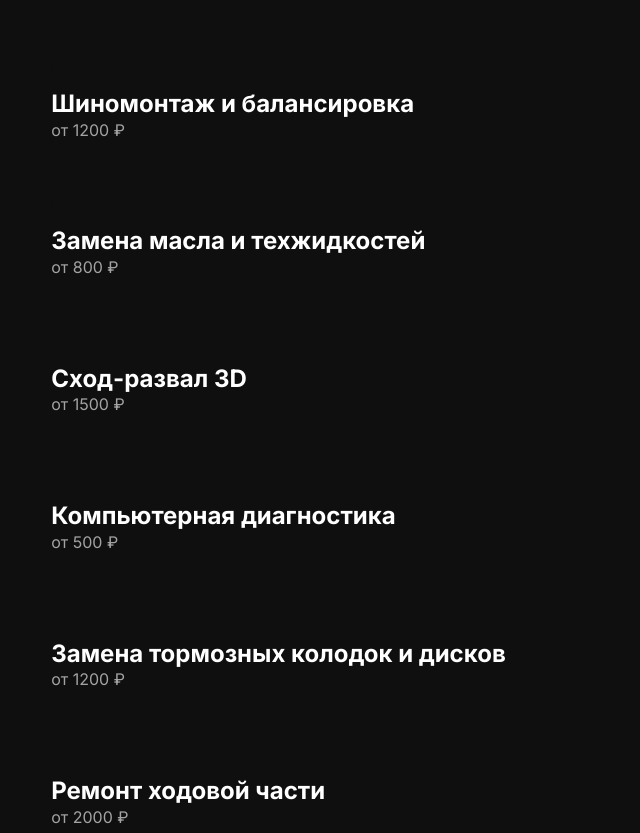
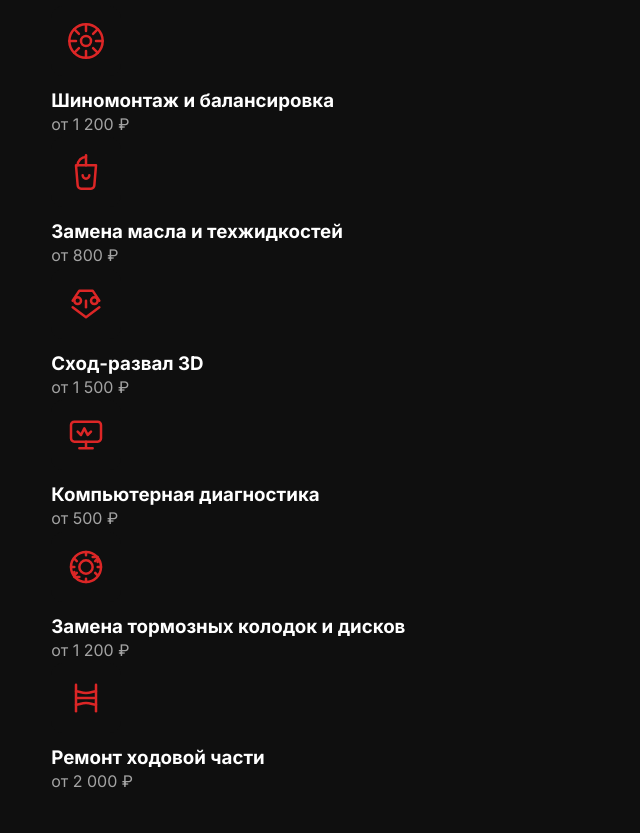
Before and after one commit to skandersim/car-service-web.practice, a plain HTML site: page index.html in a window 1280 px wide. Shown: the part 1920-2753 px from the top of the page, without its empty margins (0-640 px from the left). Drawn offline with Linux system fonts and the light colour scheme.

Commit message:
Добавил иконки

```diff
--- a/index.html
+++ b/index.html
@@ -139,34 +139,77 @@
             </div>
             <div class="servis-grid" id="servisGrid">
                 <article class="feature-servis reveal">
-                    <div class="f-icon"></div>
-                    <h2>Шиномонтаж и балансировка</h2>
-                    <p>от 1200 ₽</p>
+                    <div class="f-icon">
+                        <svg width="40" height="40" viewBox="0 0 24 24" fill="none" stroke="#dc2626" stroke-width="1.5" stroke-linecap="round" stroke-linejoin="round">
+                            <circle cx="12" cy="12" r="10"/>
+                            <circle cx="12" cy="12" r="3"/>
+                            <path d="M12 2v4M12 18v4M2 12h4M18 12h4M4.93 4.93l2.83 2.83M16.24 16.24l2.83 2.83M4.93 19.07l2.83-2.83M16.24 7.76l2.83-2.83"/>
+                        </svg>
+                    </div>
+                    <h3>Шиномонтаж и балансировка</h3>
+                    <p>от 1 200 ₽</p>
                 </article>
                 <article class="feature-servis reveal">
-                    <div class="f-icon"></div>
-                    <h2>Замена масла и техжидкостей</h2>
+                    <div class="f-icon">
+                        <svg width="40" height="40" viewBox="0 0 24 24" fill="none" stroke="#dc2626" stroke-width="1.5" stroke-linecap="round" stroke-linejoin="round">
+                            <path d="M12 2v6"/>
+                            <path d="M6 8h12l-1 12a2 2 0 0 1-2 2H9a2 2 0 0 1-2-2L6 8z"/>
+                            <path d="M7 8c0-2.76 2.24-5 5-5"/>
+                            <path d="M10 14a2 2 0 0 0 4 0"/>
+                        </svg>
+                    </div>
+                    <h3>Замена масла и техжидкостей</h3>
                     <p>от 800 ₽</p>
                 </article>
                 <article class="feature-servis reveal">
-                    <div class="f-icon"></div>
-                    <h2> Сход-развал 3D</h2>
-                    <p>от 1500 ₽</p>
+                    <div class="f-icon">
+                        <svg width="40" height="40" viewBox="0 0 24 24" fill="none" stroke="#dc2626" stroke-width="1.5" stroke-linecap="round" stroke-linejoin="round">
+                            <path d="M12 14v-4"/>
+                            <path d="M4 10l4-6h8l4 6"/>
+                            <path d="m4 14 8 6 8-6"/>
+                            <circle cx="7" cy="10" r="2"/>
+                            <circle cx="17" cy="10" r="2"/>
+                        </svg>
+                    </div>
+                    <h3> Сход-развал 3D</h3>
+                    <p>от 1 500 ₽</p>
                 </article>
                 <article class="feature-servis reveal">
-                    <div class="f-icon"></div>
-                    <h2>Компьютерная диагностика</h2>
+                    <div class="f-icon">
+                        <svg width="40" height="40" viewBox="0 0 24 24" fill="none" stroke="#dc2626" stroke-width="1.5" stroke-linecap="round" stroke-linejoin="round">
+                            <rect x="3" y="4" width="18" height="12" rx="2"/>
+                            <path d="M8 20h8M12 16v4"/>
+                            <path d="M7 10l2 2 2-4 2 4 2-2"/>
+                        </svg>
+                    </div>
+                    <h3>Компьютерная диагностика</h3>
                     <p>от 500 ₽</p>
                 </article>
                 <article class="feature-servis reveal">
-                    <div class="f-icon"></div>
-                    <h2>Замена тормозных колодок и дисков</h2>
-                    <p>от 1200 ₽</p>
+                    <div class="f-icon">
+                        <svg width="40" height="40" viewBox="0 0 24 24" fill="none" stroke="#dc2626" stroke-width="1.5" stroke-linecap="round" stroke-linejoin="round">
+                            <circle cx="12" cy="12" r="9"/>
+                            <circle cx="12" cy="12" r="4"/>
+                            <path d="M12 3v2M12 19v2M3 12h2M19 12h2"/>
+                            <path d="M5 7l1.5 1.5M17.5 15.5 19 17M5 17l1.5-1.5M17.5 8.5 19 7"/>
+                            <path d="M16 6h3v3M8 18H5v-3"/>
+                        </svg>
+                    </div>
+                    <h3>Замена тормозных колодок и дисков</h3>
+                    <p>от 1 200 ₽</p>
                 </article>
                 <article class="feature-servis reveal">
-                    <div class="f-icon"></div>
-                    <h2>Ремонт ходовой части</h2>
-                    <p>от 2000 ₽</p>
+                    <div class="f-icon">
+                        <svg width="40" height="40" viewBox="0 0 24 24" fill="none" stroke="#dc2626" stroke-width="1.5" stroke-linecap="round" stroke-linejoin="round">
+                            <path d="M6 4v16"/>
+                            <path d="M18 4v16"/>
+                            <path d="M6 8c2 0 3 1 6 1s4-1 6-1"/>
+                            <path d="M6 16c2 0 3-1 6-1s4 1 6 1"/>
+                            <path d="M7 12h10"/>
+                        </svg>
+                    </div>
+                    <h3>Ремонт ходовой части</h3>
+                    <p>от 2 000 ₽</p>
                 </article>
             </div>
         </div>
```
